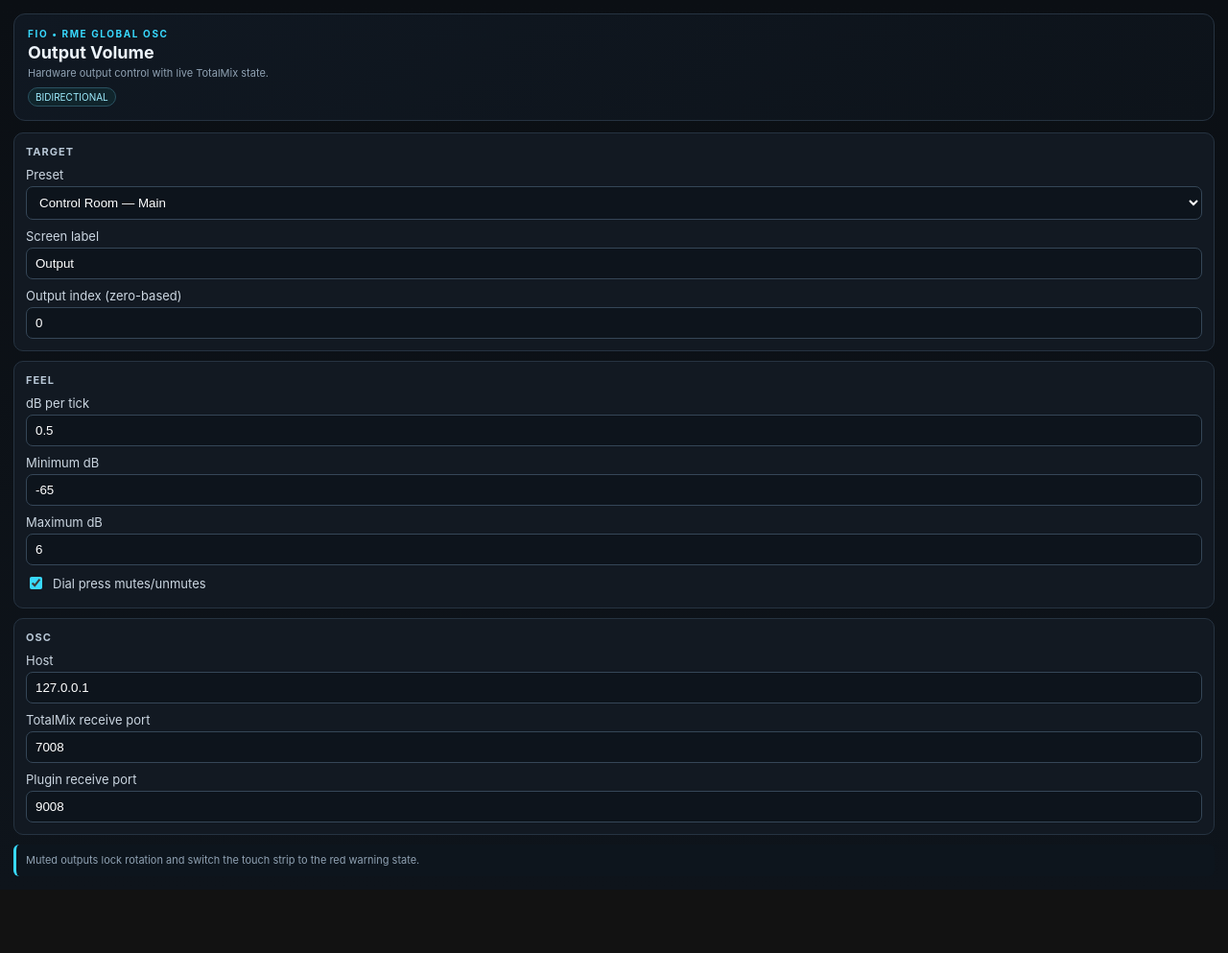
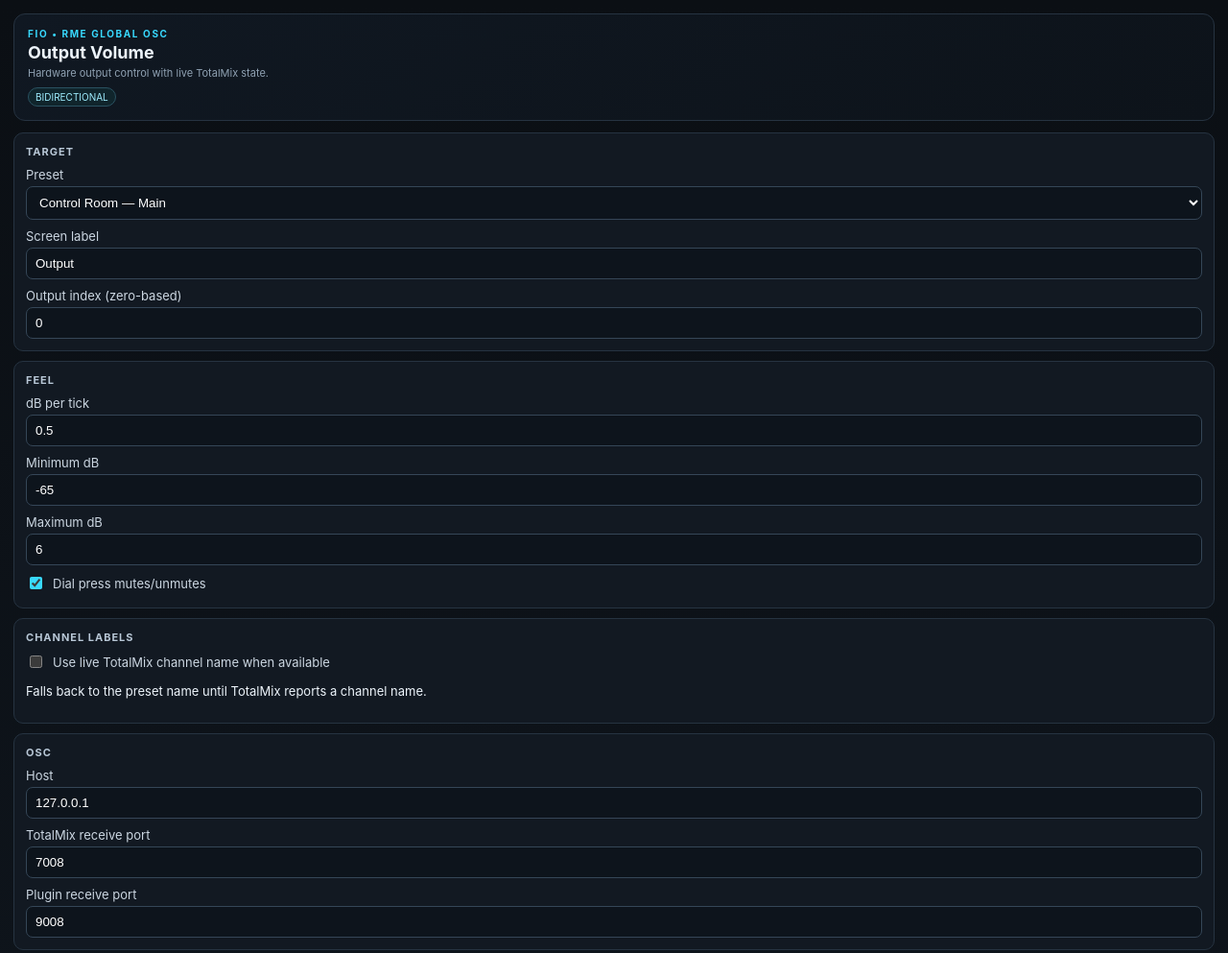
Before and after one commit to kitbrown/rme-controller-macos, a website: page com.fionetworks.rme-globalosc.sdPlugin/ui/output-volume.html in a window 1280 px wide. Shown: the top 993 px of the page at 96% size. Before the commit the page ends 927 px from the top, so only its background shows below. Drawn offline with Linux system fonts and the light colour scheme.

Commit message:
ui: opt-in dynamic TotalMix channel names without changing preset defaults

```diff
--- a/com.fionetworks.rme-globalosc.sdPlugin/ui/output-volume.html
+++ b/com.fionetworks.rme-globalosc.sdPlugin/ui/output-volume.html
@@ -12,5 +12,5 @@
 <div class="hero"><div class="kicker">FIO • RME GLOBAL OSC</div><div class="title">Output Volume</div><div class="sub">Hardware output control with live TotalMix state.</div><span class="badge">BIDIRECTIONAL</span></div>
 <div class="section"><h3>Target</h3><label>Preset</label><select data-setting="preset"><option value="main">Control Room — Main</option><option value="spdif">SPDIF Output</option><option value="phones1">Control Room — Phones 1</option><option value="custom">Custom output</option></select><div data-show-preset="custom"><label>Screen label</label><input type="text" data-setting="label" value="Output"><label>Output index (zero-based)</label><input type="number" data-setting="outputIndex" value="0"></div></div>
 <div class="section"><h3>Feel</h3><label>dB per tick</label><input type="number" data-setting="stepDb" value="0.5" step="0.1"><label>Minimum dB</label><input type="number" data-setting="minDb" value="-65" step="0.1"><label>Maximum dB</label><input type="number" data-setting="maxDb" value="6" step="0.1"><label class="check"><input type="checkbox" data-setting="muteOnPress" checked>Dial press mutes/unmutes</label></div>
-<div class="section"><h3>OSC</h3><label>Host</label><input type="text" data-setting="host" value="127.0.0.1"><label>TotalMix receive port</label><input type="number" data-setting="sendPort" value="7008"><label>Plugin receive port</label><input type="number" data-setting="receivePort" value="9008"></div>
+<div class="section"><h3>Channel labels</h3><label class="check"><input type="checkbox" data-setting="followName">Use live TotalMix channel name when available</label><p>Falls back to the preset name until TotalMix reports a channel name.</p></div><div class="section"><h3>OSC</h3><label>Host</label><input type="text" data-setting="host" value="127.0.0.1"><label>TotalMix receive port</label><input type="number" data-setting="sendPort" value="7008"><label>Plugin receive port</label><input type="number" data-setting="receivePort" value="9008"></div>
 <div class="note">Muted outputs lock rotation and switch the touch strip to the red warning state.</div><script src="common.js"></script></body></html>
```
